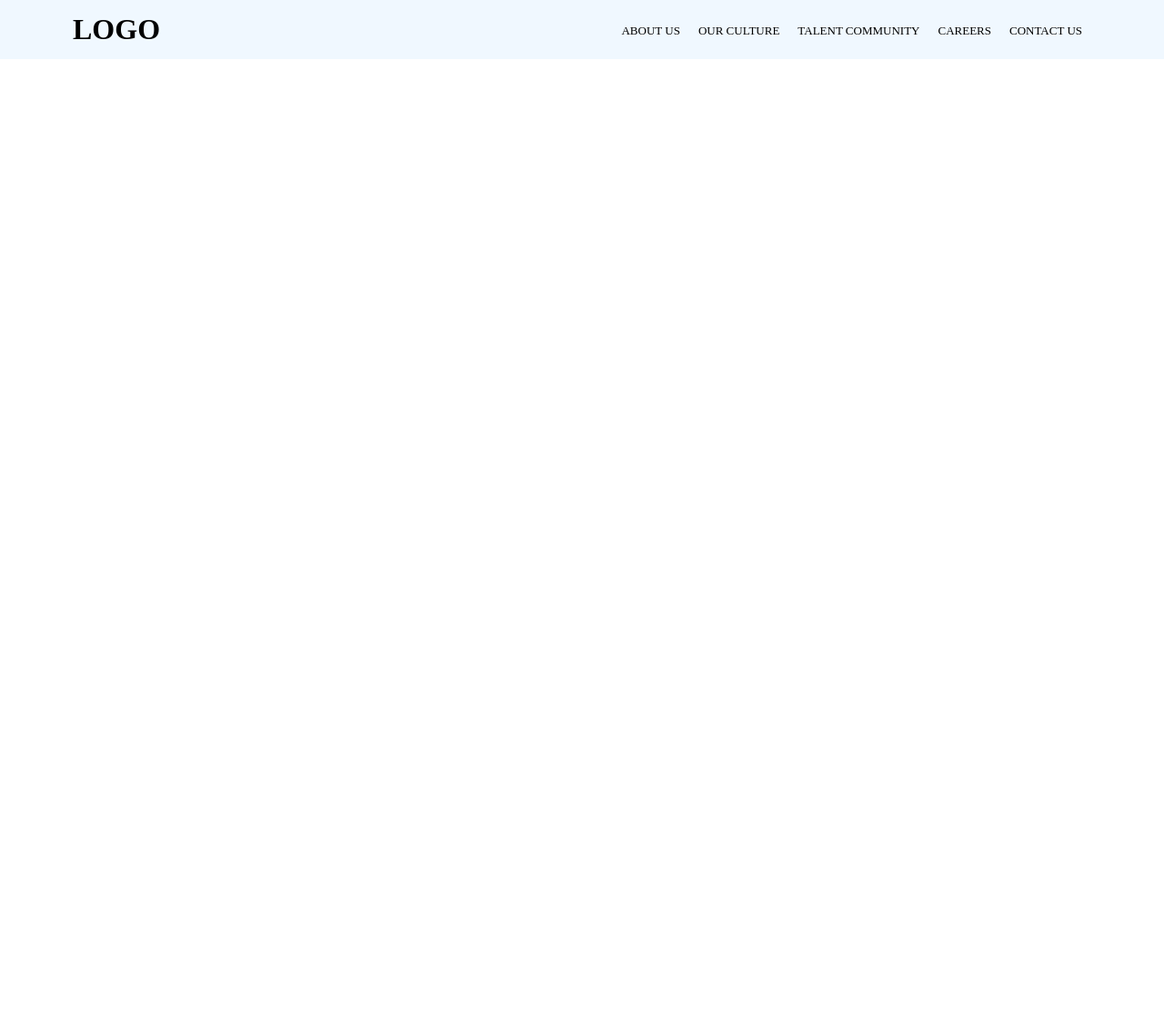
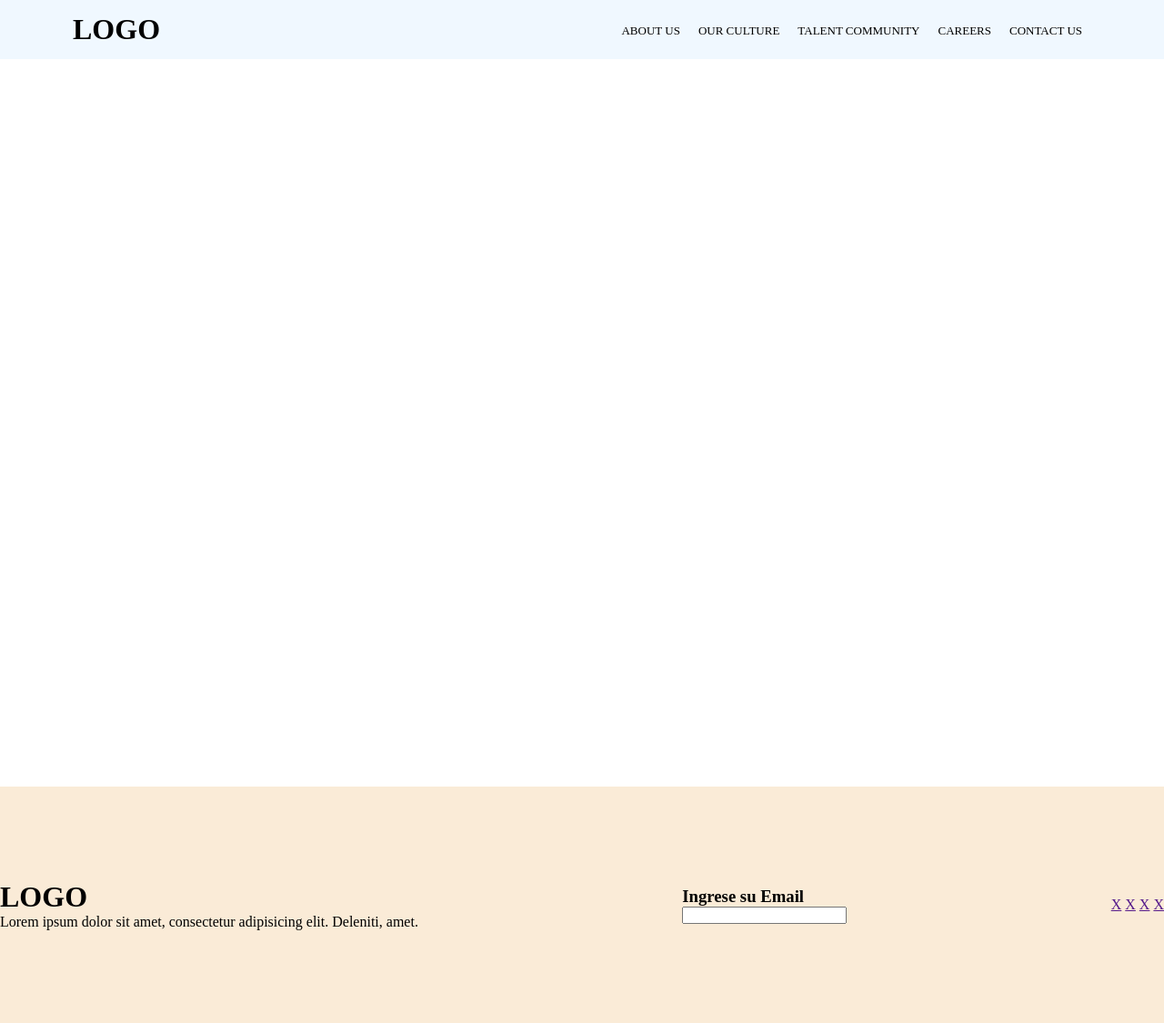
Before and after one commit to flopezpondal/applyingJobs, a plain HTML site: page index.html in a window 1280 px wide. Shown: the whole page at 91% size. Before the commit the page ends 800 px from the top, so only its background shows below. Drawn offline with Linux system fonts and the light colour scheme.

Commit message:
main and footer

```diff
--- a/index.html
+++ b/index.html
@@ -22,5 +22,22 @@
             </ul>
         </nav>
     </header>
+    <main></main>
+    <footer>
+        <div class="logoInfo">
+            <h1>LOGO</h1>
+            <p>Lorem ipsum dolor sit amet, consectetur adipisicing elit. Deleniti, amet.</p>
+        </div>
+        <div class="inputEmail">
+            <h3>Ingrese su Email</h3>
+            <input type="text">
+        </div>
+        <div class="socialNetworks">
+            <a href="">X</a>
+            <a href="">X</a>
+            <a href="">X</a>
+            <a href="">X</a>
+        </div>
+    </footer>
 </body>
 </html>
--- a/styles/styles.css
+++ b/styles/styles.css
@@ -33,3 +33,17 @@ nav ul li a{
     text-transform: uppercase;
     font-size: 13px;
 }
+
+main{
+    width: 100%;
+    height: 800px;
+}
+
+footer{
+    background: antiquewhite;
+    width: 100%;
+    height: 260px;
+    display: flex;
+    align-items: center;
+    justify-content: space-between;
+}
```
